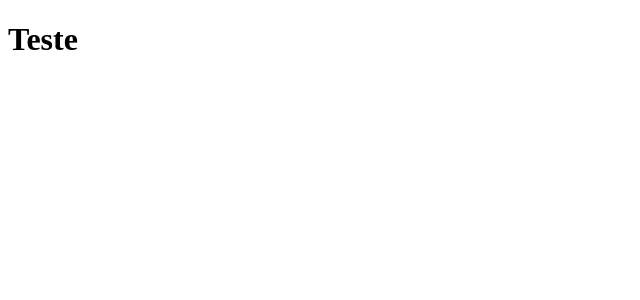
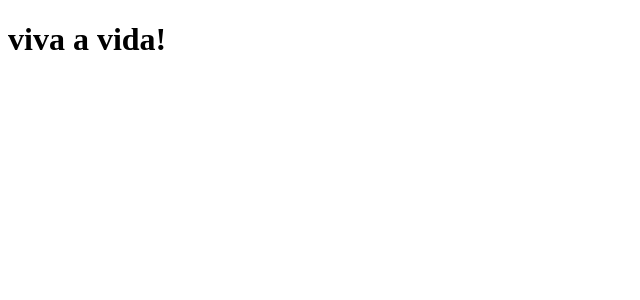
Before and after one commit to GustavoFucitalo/clone-tabnews, a Next.js app: page / in a window 1280 px wide. Shown: the top 300 px of the page, without its empty margins (0-640 px from the left). Built offline with nearby package versions, Linux system fonts and the light colour scheme.

Commit message:
modifica frase

```diff
--- a/pages/index.js
+++ b/pages/index.js
@@ -1,5 +1,5 @@
 function Home() {
-  return <h1>Teste</h1>;
+  return <h1>viva a vida!</h1>;
 }
 
 export default Home;
```
